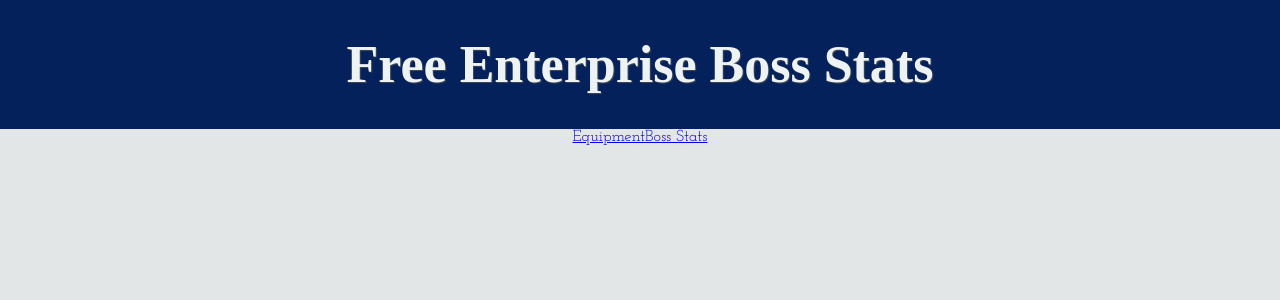
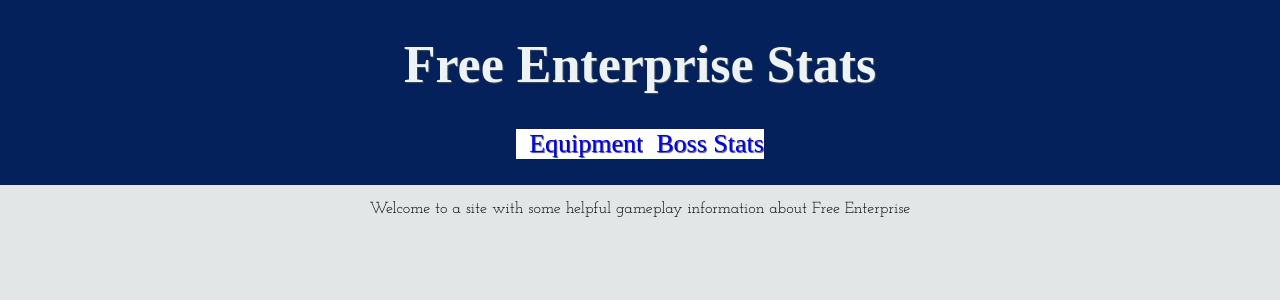
Before and after one commit to Antidale/ffiv_fe_boss_stats, a React (Create React App) app: page / in a window 1280 px wide. Shown: the top 300 px of the page. Built offline with nearby package versions, Linux system fonts and the light colour scheme; a web font is replaced by a local one.

Commit message:
adding nav links to header, basic info on Home component

```diff
--- a/src/App.js
+++ b/src/App.js
@@ -2,7 +2,7 @@ import React, { Component } from 'react';
 import { BrowserRouter as Router, Route } from 'react-router-dom';
 import './App.css';
 import Header from './Header/Header';
-import Home from './Home/home';
+import Home from './Home/Home';
 import BossStats from './BossStats/BossStats';
 import EquipmentStats from './EquipmentStats/EquipmentStats';
 
@@ -23,16 +23,6 @@ class App extends Component {
     };
   }
 
-  componentDidMount() {
-  }
-
-  fetchData(endpoint, stateFunction, paramsObject) {
-    fetch(API + endpoint, paramsObject)
-      .then(response => response.json())
-      .then(stateFunction)
-      .catch(err => console.log(err))
-  }
-
   render() {
     return (
       <Router>
--- a/src/EquipmentStats/EquipmentStats.js
+++ b/src/EquipmentStats/EquipmentStats.js
@@ -10,7 +10,6 @@ class EquipmentStats extends Component {
 		this.state = {
 			equipment: []
 		}
-
 	}
 
 	componentDidMount() {
--- a/src/Header/Header.js
+++ b/src/Header/Header.js
@@ -1,9 +1,11 @@
 import React from 'react';
 import './Header.css'
+import Nav from "./Nav";
 
 const Header = () => (
 	<header className="Header">
-		<h1>Free Enterprise Boss Stats</h1>
+		<h1>Free Enterprise Stats</h1>
+		<Nav />
 	</header>
 );
 
--- /dev/null
+++ b/src/Header/Nav.css
@@ -0,0 +1,12 @@
+ul {
+	align-content: flex-end;
+	float: right;
+}
+
+li {
+	background: white;
+}
+
+a {
+	text-decoration: none;
+}
--- /dev/null
+++ b/src/Header/Nav.js
@@ -0,0 +1,12 @@
+import React from 'react';
+import { Link } from 'react-router-dom';
+import './Nav.css';
+
+const Navigation = () => (
+	<ul>
+		<li><Link to="/equipment/">Equipment</Link></li>
+		<li><Link to="/boss-stats/">Boss Stats</Link></li>
+	</ul>
+)
+
+export default Navigation
--- a/src/Home/home.js
+++ b/src/Home/home.js
@@ -1,10 +1,8 @@
 import React from 'react';
-import { Link } from 'react-router-dom'
 
 const Home = () => (
 	<div>
-		<Link to="/equipment/">Equipment</Link>
-		<Link to="/boss-stats/">Boss Stats</Link>
+		<p>Welcome to a site with some helpful gameplay information about Free Enterprise</p>
 	</div>
 
 )
```
